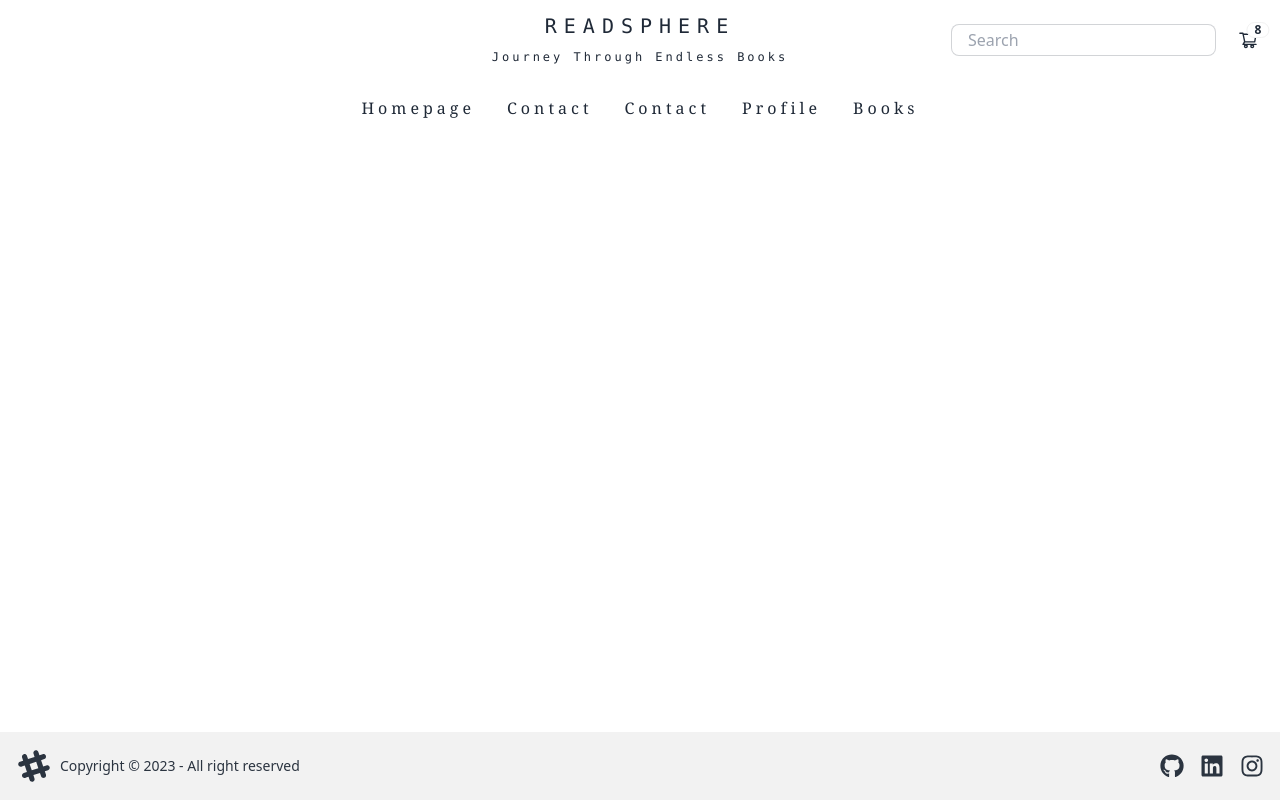
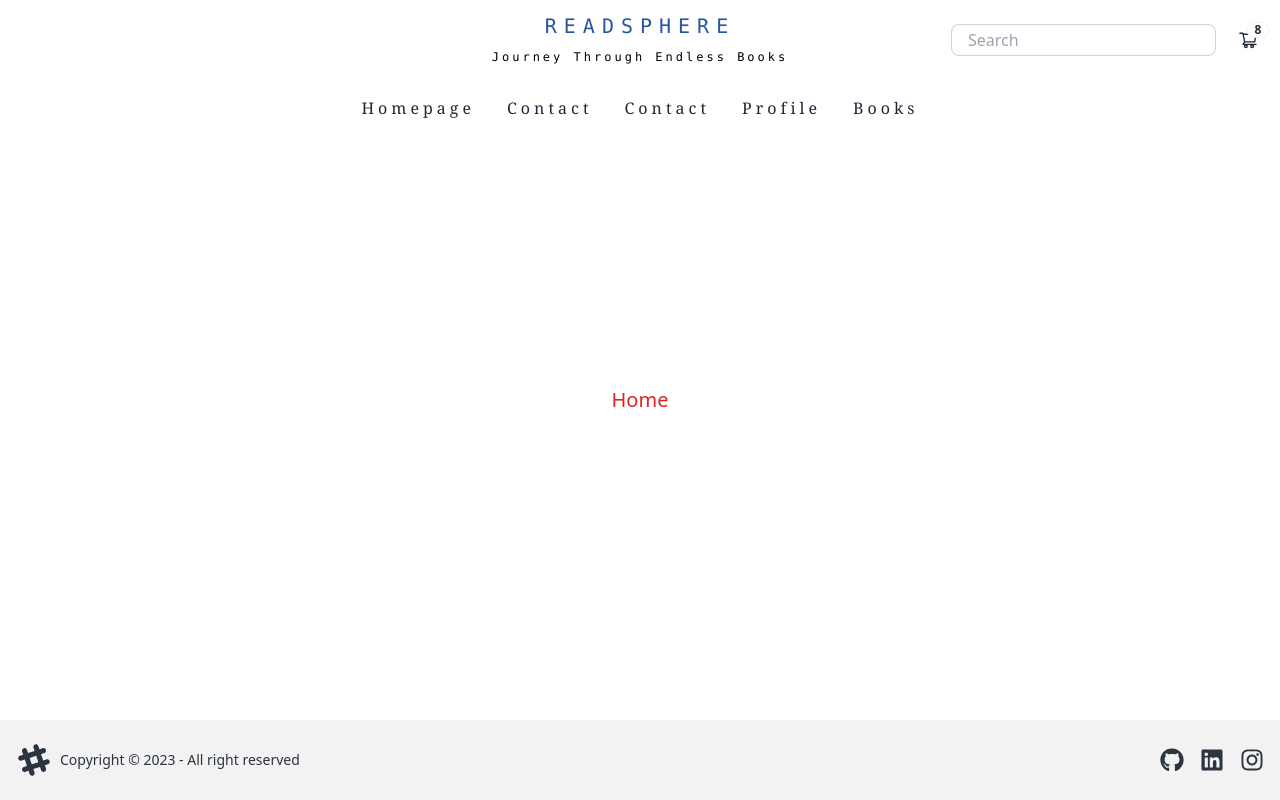
Before and after one commit to chatterjee-design/library_management_system, a React (Vite) app in the folder client-lms/: page / in a window 1280 px wide. Built offline with nearby package versions, Linux system fonts and the light colour scheme.

Commit message:
update layout and basic homepage setup

```diff
--- a/client-lms/src/App.jsx
+++ b/client-lms/src/App.jsx
@@ -1,14 +1,14 @@
-
 import './App.css'
 import Layout from './Layout/Layout';
+import HomePage from './Pages/HomePage';
 
 function App() {
 
   return (
     <>
-       <Layout />
+       <HomePage/>
     </>
   )
 }
 
-export default App
+export default App;
--- a/client-lms/src/Components/Footer.jsx
+++ b/client-lms/src/Components/Footer.jsx
@@ -1,25 +1,27 @@
-import React from 'react'
-import { FaGithub, FaInstagram, FaLinkedin, FaSlackHash  } from "react-icons/fa";
+import React from "react";
+import { FaGithub, FaInstagram, FaLinkedin, FaSlackHash } from "react-icons/fa";
 
 const Footer = () => {
-    const date = new Date()
-    const year = date.getFullYear()
+  const date = new Date();
+  const year = date.getFullYear();
 
   return (
     <>
-   <footer className="footer items-center p-4 bg-base-200 absolute bottom-0 left-0 text-neutral-content">
-  <aside className="items-center grid-flow-col">
-    <FaSlackHash className=" font-bold text-4xl text-neutral "/>
-    <p className=" font-light text-neutral ">Copyright © {year} - All right reserved</p>
-  </aside>
-  <nav className="grid-flow-col gap-4 md:place-self-center md:justify-self-end ">
-   <FaGithub className=" font-bold text-2xl text-neutral "/>
-   <FaLinkedin className=" font-bold text-2xl text-neutral "/>
-    <FaInstagram className=" font-bold text-2xl text-neutral "/>
-  </nav>
-</footer>
+      <footer className="footer items-center p-4 bg-base-200 absolute bottom-0 left-0 text-neutral-content h-[10vh]">
+        <aside className="items-center grid-flow-col">
+          <FaSlackHash className=" font-bold text-4xl text-neutral " />
+          <p className=" font-light text-neutral ">
+            Copyright © {year} - All right reserved
+          </p>
+        </aside>
+        <nav className="grid-flow-col gap-4 md:place-self-center md:justify-self-end ">
+          <FaGithub className=" font-bold text-2xl text-neutral " />
+          <FaLinkedin className=" font-bold text-2xl text-neutral " />
+          <FaInstagram className=" font-bold text-2xl text-neutral " />
+        </nav>
+      </footer>
     </>
-  )
-}
+  );
+};
 
-export default Footer
+export default Footer;
--- a/client-lms/src/Components/Navbar.jsx
+++ b/client-lms/src/Components/Navbar.jsx
@@ -1,12 +1,12 @@
-import React from 'react'
+import React from "react";
 import { AiOutlineShoppingCart } from "react-icons/ai";
 import { IoMenu } from "react-icons/io5";
 
 const Navbar = () => {
   return (
     <>
-      <header className="navbar absolute top-0 left-0 bg-base-100 h-[10vh] my-1 flex flex-col w-[100vw]">
-        <nav className='w-[100%]'>
+      <header className="navbar absolute top-0 left-0 bg-base-100 h-[22vh] my-1 flex flex-col w-[100vw]">
+        <nav className="w-[100%]">
           <div className="navbar-start">
             <div className="dropdown sm:hidden">
               <label
@@ -32,7 +32,12 @@ const Navbar = () => {
             </div>
           </div>
           <div className="navbar-center text-center">
-    <a className=" font-normal tracking-[.35em] sm:text-xl font-mono ">READSPHERE <br/><span className="hidden sm:inline-flex font-light text-xs tracking-[.25em]" >Journey Through Endless Books</span> </a>
+            <a className=" font-normal tracking-[.35em] sm:text-xl font-mono text-[#26569d]">
+              READSPHERE <br />
+              <span className="hidden sm:inline-flex font-light text-xs tracking-[.25em] text-black">
+                Journey Through Endless Books
+              </span>{" "}
+            </a>
           </div>
           <div className="navbar-end gap-2 flex items-center">
             <div className="form-control hidden sm:inline-flex">
@@ -45,9 +50,7 @@ const Navbar = () => {
             <div class="dropdown dropdown-end">
               <label tabindex="0" class="btn btn-ghost btn-circle">
                 <div class="indicator">
-                <AiOutlineShoppingCart
-                  class="h-5 w-5"
-                />
+                  <AiOutlineShoppingCart class="h-5 w-5" />
                   <span class="badge badge-sm indicator-item">8</span>
                 </div>
               </label>
@@ -59,36 +62,37 @@ const Navbar = () => {
                   <span class="font-bold text-lg">0 Items</span>
                   <span class="text-info">Subtotal: $0</span>
                   <div class="card-actions">
-                  <button class="btn bg-[#0F2C59] text-white hover:text-black btn-block">View cart</button>
+                    <button class="btn bg-[#0F2C59] text-white hover:text-black btn-block">
+                      View cart
+                    </button>
                   </div>
                 </div>
               </div>
             </div>
           </div>
         </nav>
-        <section className='hidden sm:flex items-center justify-center mt-7  '>
-            <ul className='flex gap-8 tracking-[.25em] font-serif'>
-            <li>
+        <section className="hidden sm:flex items-center justify-center mt-7  ">
+          <ul className="flex gap-8 tracking-[.25em] font-serif ">
+            <li className="cursor-pointer">
               <a>Homepage</a>
             </li>
-              <li>
+            <li className="cursor-pointer">
               <a>Contact</a>
             </li>
-              <li>
+            <li className="cursor-pointer">
               <a>Contact</a>
             </li>
-              <li>
+            <li className="cursor-pointer">
               <a>Profile</a>
             </li>
-              <li>
+            <li className="cursor-pointer">
               <a> Books</a>
             </li>
           </ul>
         </section>
       </header>
+    </>
+  );
+};
 
-    </>
-  )
-}
-
-export default Navbar
+export default Navbar;
--- a/client-lms/src/Layout/Layout.jsx
+++ b/client-lms/src/Layout/Layout.jsx
@@ -4,11 +4,12 @@ import Footer from "../Components/Footer";
 
 const Layout = ({children}) => {
   return (
-    <>
+    <div className="relative ">
+
+      <Navbar/>
       {children}
-      <Navbar/>
       <Footer/>
-    </>
+    </div>
   );
 };
 
--- /dev/null
+++ b/client-lms/src/Pages/HomePage.jsx
@@ -0,0 +1,16 @@
+import React from 'react'
+import Layout from '../Layout/Layout'
+
+const HomePage = () => {
+  return (
+
+      <Layout>
+        <div className='flex items-center justify-center h-[100vh]'>
+    <h1 className=' text-red-600 text-xl'>Home</h1>
+    </div>
+      </Layout>
+
+  )
+}
+
+export default HomePage
```
Also changed, not shown: 1 other file (tests, documents, lock files or other folders). Lines whose indentation alone changed are shown as unchanged.
